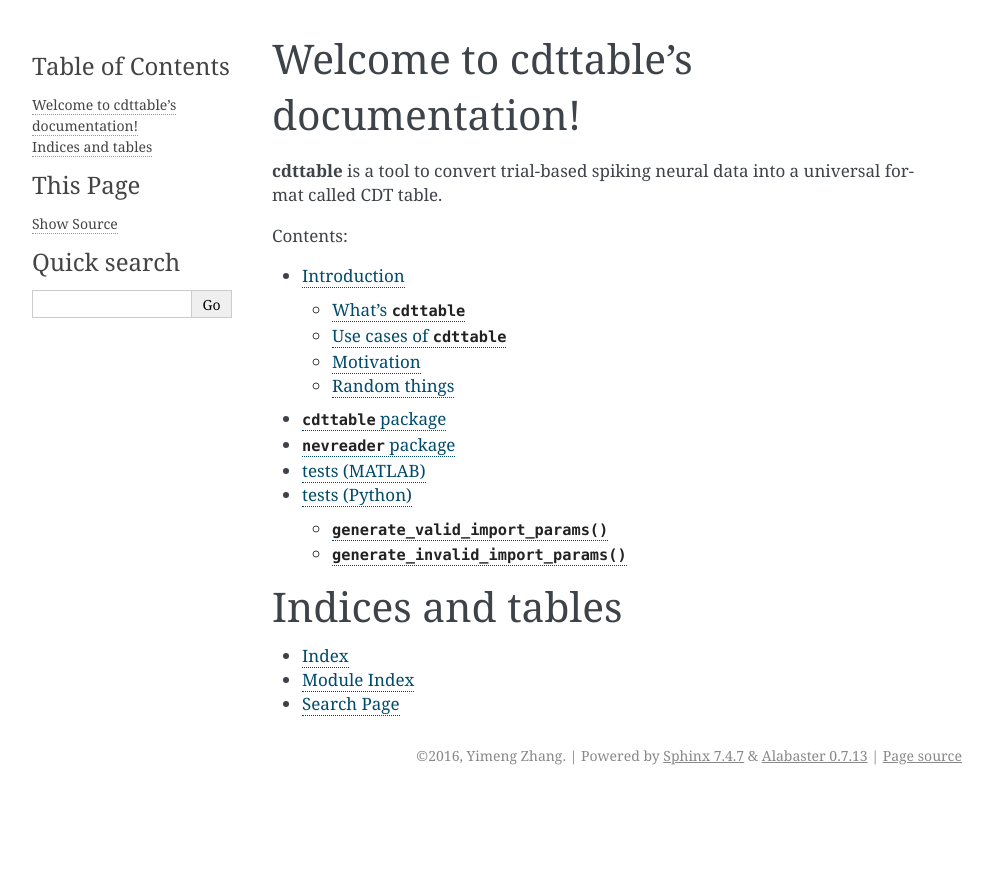
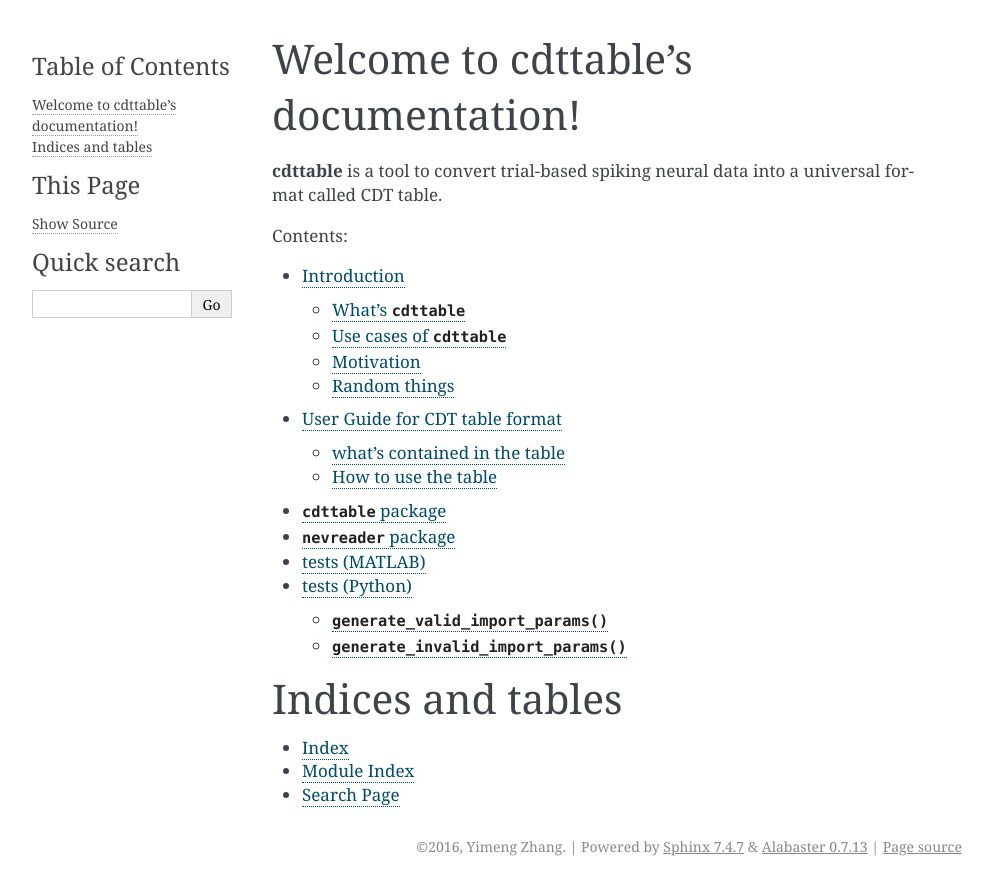
Before and after one commit to leelabcnbc/cdttable, a Sphinx documentation site: the page built from docs/index.rst, in a window 1280 px wide. Shown: the top 895 px of the page, without its empty margins (148-1141 px from the left). Built offline with Sphinx 7.4.7, drawn with Linux system fonts in a browser that asks for light colours; part of the change alters nothing that is shown.

````diff
--- /dev/null
+++ b/docs/CDT_use/user_guide.md
@@ -0,0 +1,100 @@
+User Guide for CDT table format
+===============================
+
+Ge (Summer) Huang
+
+## what's contained in the table
+
+![vesicle_pool](CDT_struc.png)
+
+Data is organized by trails in the table. As shown in the above fig, we have 1000 trials.
+
+### condition
+
+This filed tells us which stimuli it is showing within each trial. For the example here, we showed condition 43 in the first trial. and condition 17 in the second trial, and then condition #49, #47, #35, #45 ...
+
+![vesicle_pool](condition_num.png)
+
+### starttime and stoptime
+
+When we extract information from raw data to get this table, we select a time point as a reference point within each trail. Then all other events happened within that trial will have a unique time label telling the relative time with respect to that reference time point. In the example given here, we chose the time when the stimuli is truned on as the reference time. Usually, we care about the neurons' responses during the period of stimuli presenting, but we may also want to include some margin before and after the stimulus's onset or offset. So here we add a 500 ms margin both before the stimuli on and after the stimuli off. So all our trials have the start time at 0.5 and stop time at 1.003 in seconds beacause our stimulus was shown for 503 ms. And all trails are aligned at the start time.
+
+![vesicle_pool](start_time.png)
+![vesicle_pool](stop_time.png)
+
+### spikeElextrode, spikeUnit, and spikeTimes
+
+We have 1000 trials here, and for each trail, we have recorded from about 40 neurons simutaneously. We have a 32 electrode implant and some electrodes can successfully capture 2 or even 3 nicely separable neurons, so we have about 40 of them here.
+
+For each trial, we need to keep track of each of the 40 neurons. So you can see that the first element in all those three fields contains again a cell of 42 elements. That's saying that we detected 42 neurons were firing at the first trial. And we detected 41 neurons at the second trial, 42 again at the third trial, and so on.
+
+![vesicle_pool](CDT_struc.png) ![vesicle_pool](time.png)
+![vesicle_pool](electrode.png)
+![vesicle_pool](unit.png)
+
+If we print out the first element for the spikeElectrode and the spikeUnits, below is what we get.
+
+![vesicle_pool](neurons.png)
+
+We have one neuron from electrode 1 and it is in unit 1. We have 2 neurons from electrode 2 and they are from unit 0 and 1.
+
+Unlike the electrode and unit, if we click the first element of the spikeTime, below is what we get. It's not a vector containing 42 numbers. It is a cell array containing 42 vectors. This is because for each neuron, it may fire tens or handreds of spikes within a single trial. So instead of just writing down a single number showing which electrode or which unit, we need a vector of numbers showing which time and which other times the neuron spiked.
+
+![vesicle_pool](1stneuron.png)
+
+If we print out the first vector, which represents the first neuron's spiking times, we get below's figure
+
+![vesicle_pool](1stNeuSpiTime.png)
+
+This is telling that the neuron from electrode 1 at unit 1 spiked at time 0.266, 0.2752, 0.3332, 0.5035 in seconds, etc.
+
+### eventCodes and eventTimes
+
+These two are actually not used in our analysis. This is just telling us what events happend and the happening time within each trial. We used the event codes to define a successful trial to extract good trails from the raw data. Say we defined a successful trail to be a trail that had the fixation occurred, stimuli on, stimuli off, eye saccarded, and followed by rewards. Then when we extract the good trails, we use the codes reperesenting these events as a filter. trials containing those codes are kept and trials do not are deposed.
+
+
+***
+
+## How to use the table
+
+### select out spike trians from a specific neuron (ith\_electrode and ith\_unit) for each trial
+
+```matlab
+spikeTimesCollected = cellfun(@(spikeTimes,Electrode,Unit) spikeTimes(Electrode==ith_electrode & Unit==ith_unit),cdt.spikeTimes,cdt.spikeElectrode,cdt.spikeUnit,'UniformOutput',false);
+```
+This matlab built in function "cellfun" is just saying that I want the same operation on each cell. Since we represent each trial as a cell, we are just saying that for each trial, if the neuron is from ith_electrode and ith_unit, please pull out the spike trians from that neuron.
+
+Then you can easily get a single neuron's response to either a specific stimulus or a set of stimuli.
+If you want the response of that neuron to one specific stimuli, say the ith_condition:
+
+```matlab
+spike_times = spikeTimesCollected(cdt.condition == ith_condition);
+spike_times = vertcat(spike_times{:});
+```
+The second line is just collapsing the cells to get rid of the extra dimention.
+
+Or if you want the average response, you can just add more conditions like this:
+
+```matlab
+spike_times = spikeTimesCollected(cdt.condition == ith_condition & cdt.condition == jth_condition);
+spike_times = vertcat(spike_times{:});
+```
+Or
+
+```matlab
+spike_times = spikeTimesCollected(ith_condition <= cdt.condition <= jth_condition);
+spike_times = vertcat(spike_times{:});
+```
+Now you have the spike trains' time, there are many ways you can get the firing rate or spike counts. The way I used a lot is
+
+```matlab
+    spike_times = cell2mat(spike_times(:)');  % integrate spike train times from all trails into a long row vector
+    spike_times = spike_times*1000;  % convert seconds into ms
+
+    % bin the spiking times with the bin-width to be 1ms.
+    % start from 0ms to trail_length ms
+    psth = histc(spike_times,0:trial_length);
+
+    psth = psth(1:end-1);
+    % deal with the margins, you may need to read the documentation of the histc function
+```
--- a/docs/conf.py
+++ b/docs/conf.py
@@ -14,6 +14,12 @@
 
 import sys
 import os
+from recommonmark.parser import CommonMarkParser
+
+source_parsers = {
+    '.md': CommonMarkParser,
+}
+
 
 # If extensions (or modules to document with autodoc) are in another directory,
 # add these directories to sys.path here. If the directory is relative to the
@@ -40,8 +46,8 @@ templates_path = ['_templates']
 
 # The suffix(es) of source filenames.
 # You can specify multiple suffix as a list of string:
-# source_suffix = ['.rst', '.md']
-source_suffix = '.rst'
+source_suffix = ['.rst', '.md']
+# source_suffix = '.rst'
 
 # The encoding of source files.
 #source_encoding = 'utf-8-sig'
--- a/docs/index.rst
+++ b/docs/index.rst
@@ -15,6 +15,7 @@ Contents:
    :maxdepth: 2
 
    intro
+   CDT_use/user_guide
    cdttable
    nevreader
    tests_mat
--- a/requirements.txt
+++ b/requirements.txt
@@ -1,2 +1,3 @@
 jsl
 sphinxcontrib-matlabdomain
+recommonmark
````
Also changed, not shown: docs/CDT_use/1stNeuSpiTime.png (added), docs/CDT_use/1stneuron.png (added), docs/CDT_use/CDT_struc.png (added), docs/CDT_use/condition_num.png (added), docs/CDT_use/electrode.png (added), docs/CDT_use/neurons.png (added), docs/CDT_use/start_time.png (added), docs/CDT_use/stop_time.png (added), docs/CDT_use/time.png (added), docs/CDT_use/unit.png (added).
